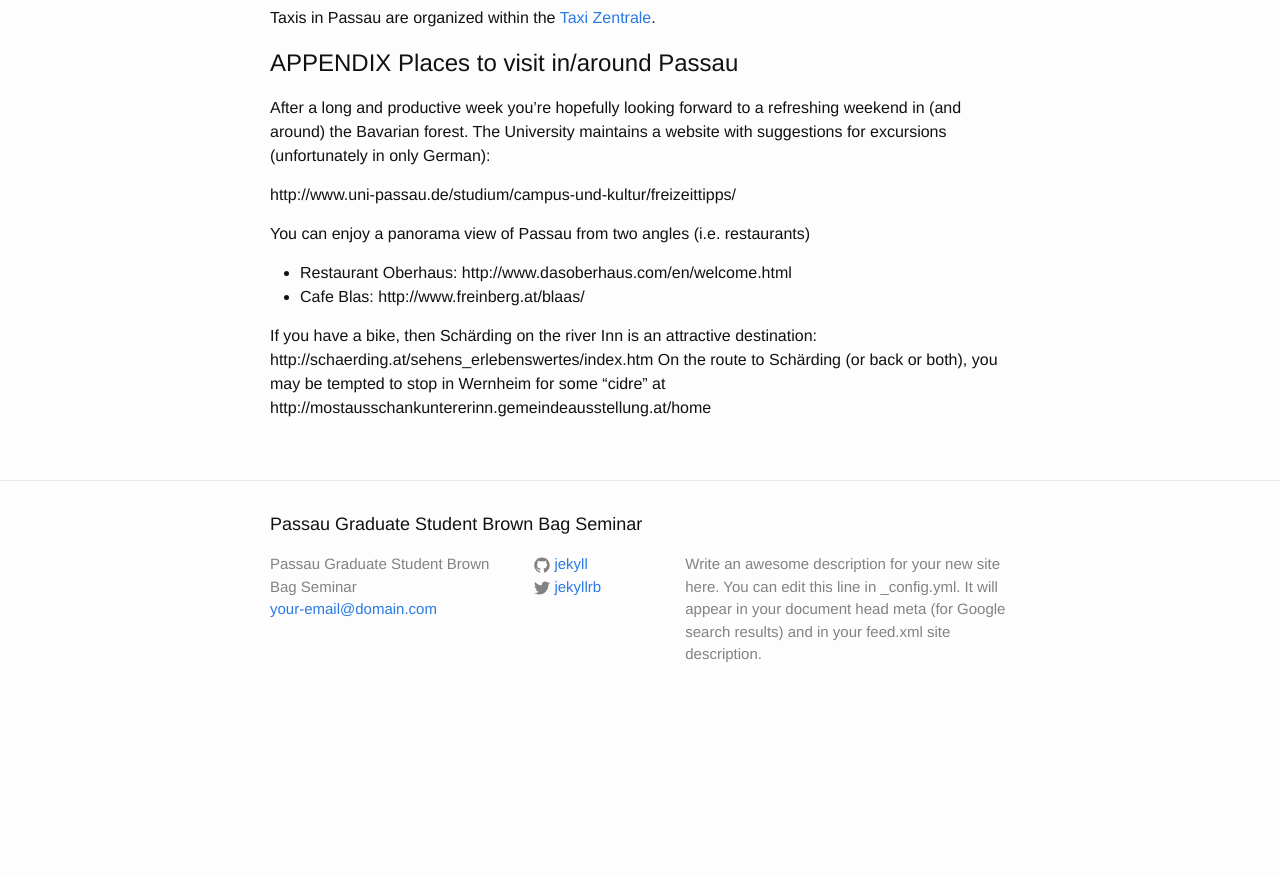
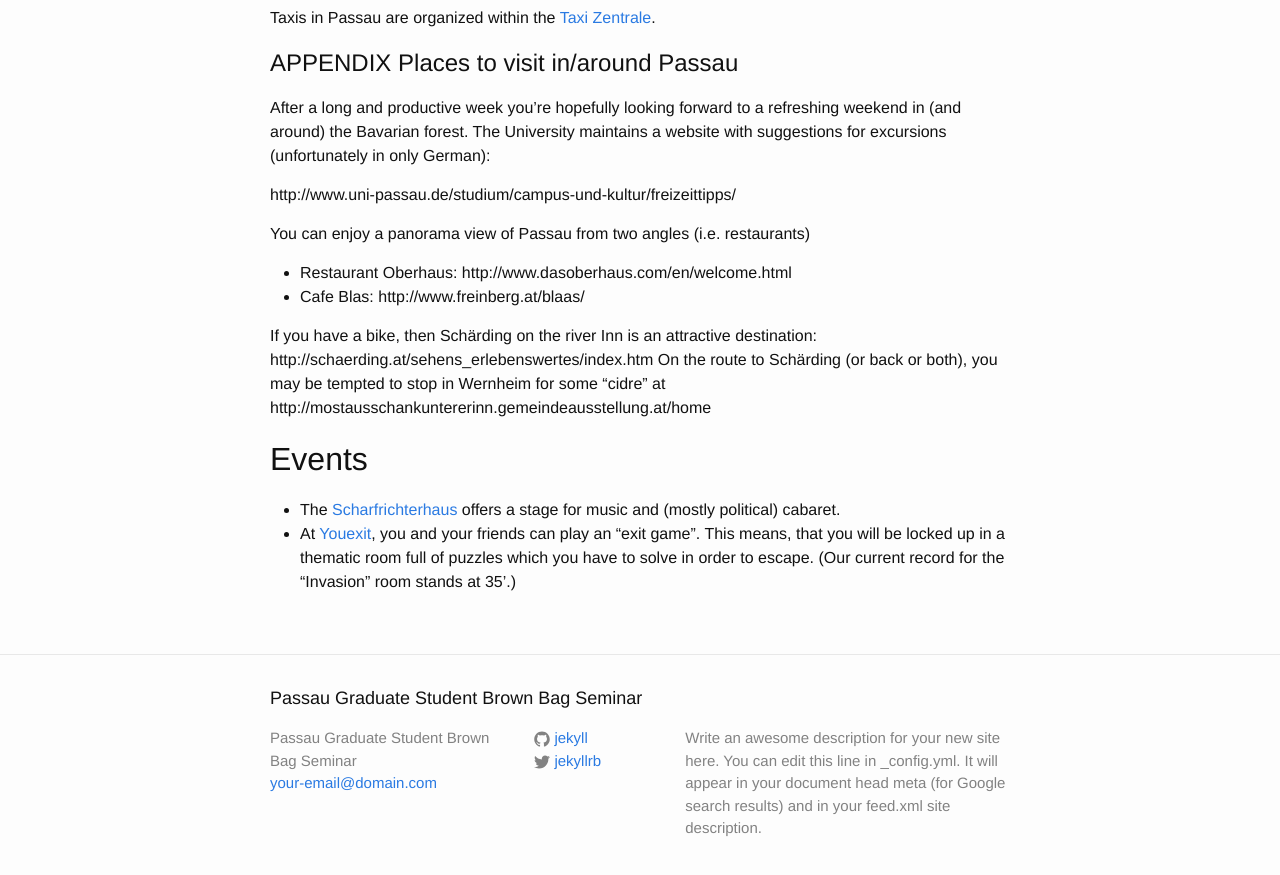
Before and after one commit to PGBBS/pgbbs.github.io, a Jekyll site: the page built from _pages/travel-info.md, in a window 1280 px wide and 900 px high, scrolled down 1428 px. Shown: the top 875 px of the window. Built offline with Jekyll 4.4.1, drawn with Linux system fonts in a browser that asks for light colours; before the commit the page ends 2154 px from its top, so only the background shows below that; some of the changed text lies outside the part shown.

Commit message:
add events to local information

```diff
--- a/_pages/travel-info.md
+++ b/_pages/travel-info.md
@@ -1,5 +1,5 @@
 ---
-title:  "How to reach us"
+title:  "How to reach us and what to do here"
 layout: page
 ---
 
@@ -91,3 +91,11 @@ http://schaerding.at/sehens_erlebenswertes/index.htm On the
 route to Schärding (or back or both), you may be tempted to
 stop in Wernheim for some "cidre" at
 http://mostausschankuntererinn.gemeindeausstellung.at/home
+
+## Events
+
+- The [Scharfrichterhaus](http://scharfrichterhaus.de/) offers a stage
+  for music and (mostly political) cabaret.
+- At [Youexit](https://www.youexit.de/), you and your friends can play
+  an "exit game". This means, that you will be locked up in a thematic room full of puzzles
+  which you have to solve in order to escape. (Our current record for the "Invasion" room stands at 35'.)
```
